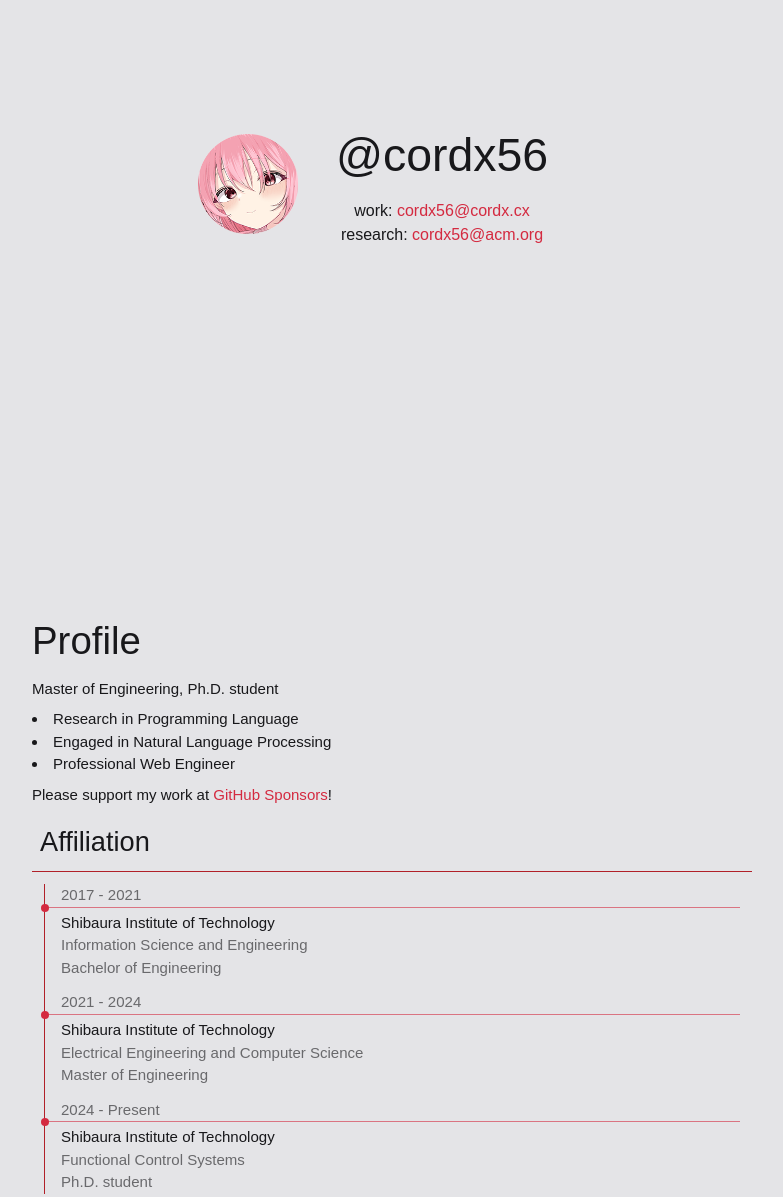
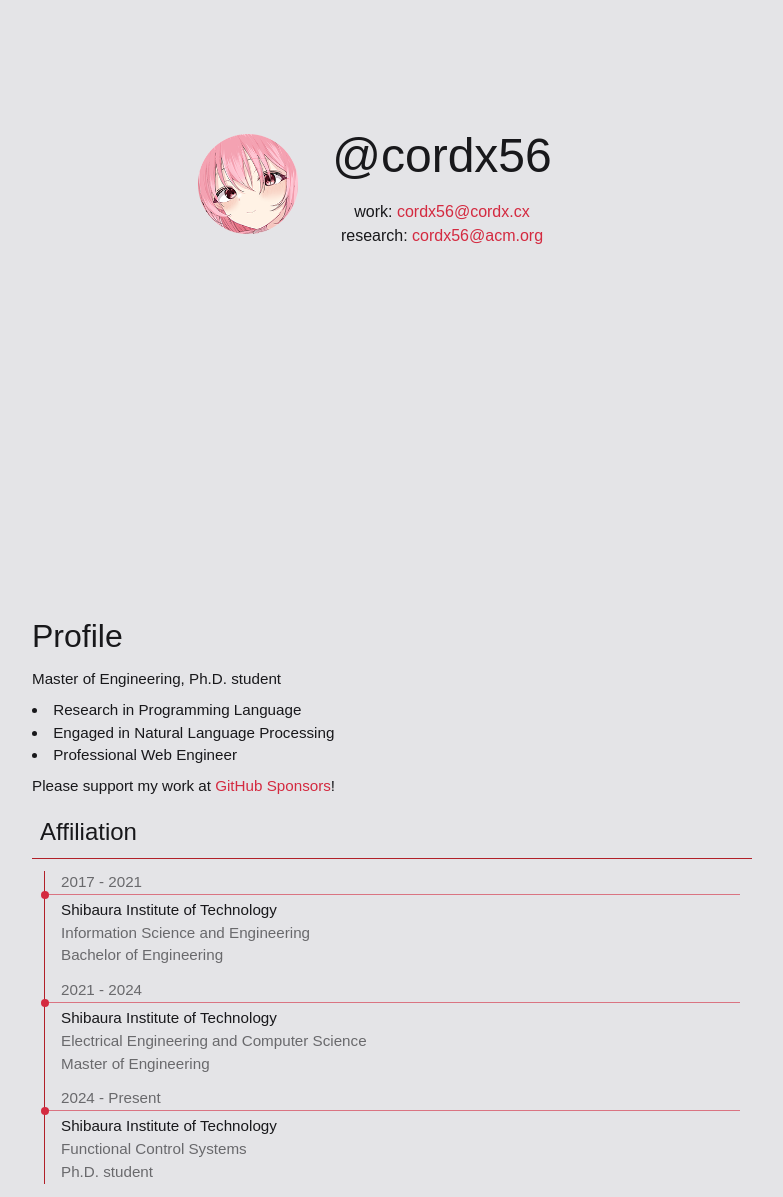
Before and after one commit to cordx56/cordx56.github.io, an Astro site: page / in a window 1280 px wide. Shown: the part 220-1417 px from the top of the page, without its empty margins (248-1031 px from the left). Built offline with nearby package versions, Linux system fonts and the light colour scheme; Astro itself is replaced by a stand-in of ours; a web font is replaced by a local one.

Commit message:
update font-size

```diff
--- a/src/styles/global.css
+++ b/src/styles/global.css
@@ -4,7 +4,7 @@
 
 body {
   @apply relative -z-50 bg-zinc-200 text-zinc-900 dark:bg-zinc-900 dark:text-zinc-200;
-  font-size: clamp(0.75rem, 0.7rem + 0.3vw, 0.95rem);
+  font-size: clamp(0.8rem, 0.8rem + 0.3vw, 0.95rem);
   font-family: "BIZ UDPGothic", sans-serif;
   font-style: normal;
 }
@@ -47,12 +47,12 @@
 
 .h1 {
   @apply my-2;
-  font-size: clamp(1.5rem, 1.2rem + 1.5vw, 2.5rem);
+  font-size: clamp(1.5rem, 1.2rem + 1.5vw, 2rem);
   font-weight: 400;
 }
 .h2 {
   @apply p-2 border-b border-crimson-700;
-  font-size: clamp(1.25rem, 1.1rem + 0.75vw, 1.75rem);
+  font-size: clamp(1.25rem, 1.1rem + 0.75vw, 1.5rem);
   font-weight: 400;
 }
 .h3 {
@@ -68,7 +68,7 @@
 }
 
 .hero-title {
-  font-size: clamp(2rem, 1.7rem + 1.5vw, 3rem);
+  font-size: clamp(2rem, 2rem + 1.5vw, 3rem);
   font-weight: 300;
 }
 
@@ -77,7 +77,7 @@
 }
 
 .email-text {
-  font-size: clamp(0.85rem, 0.8rem + 0.25vw, 1rem);
+  font-size: clamp(0.9rem, 0.9rem + 0.25vw, 1rem);
 }
 
 .icon-container:hover img:first-child {
```
